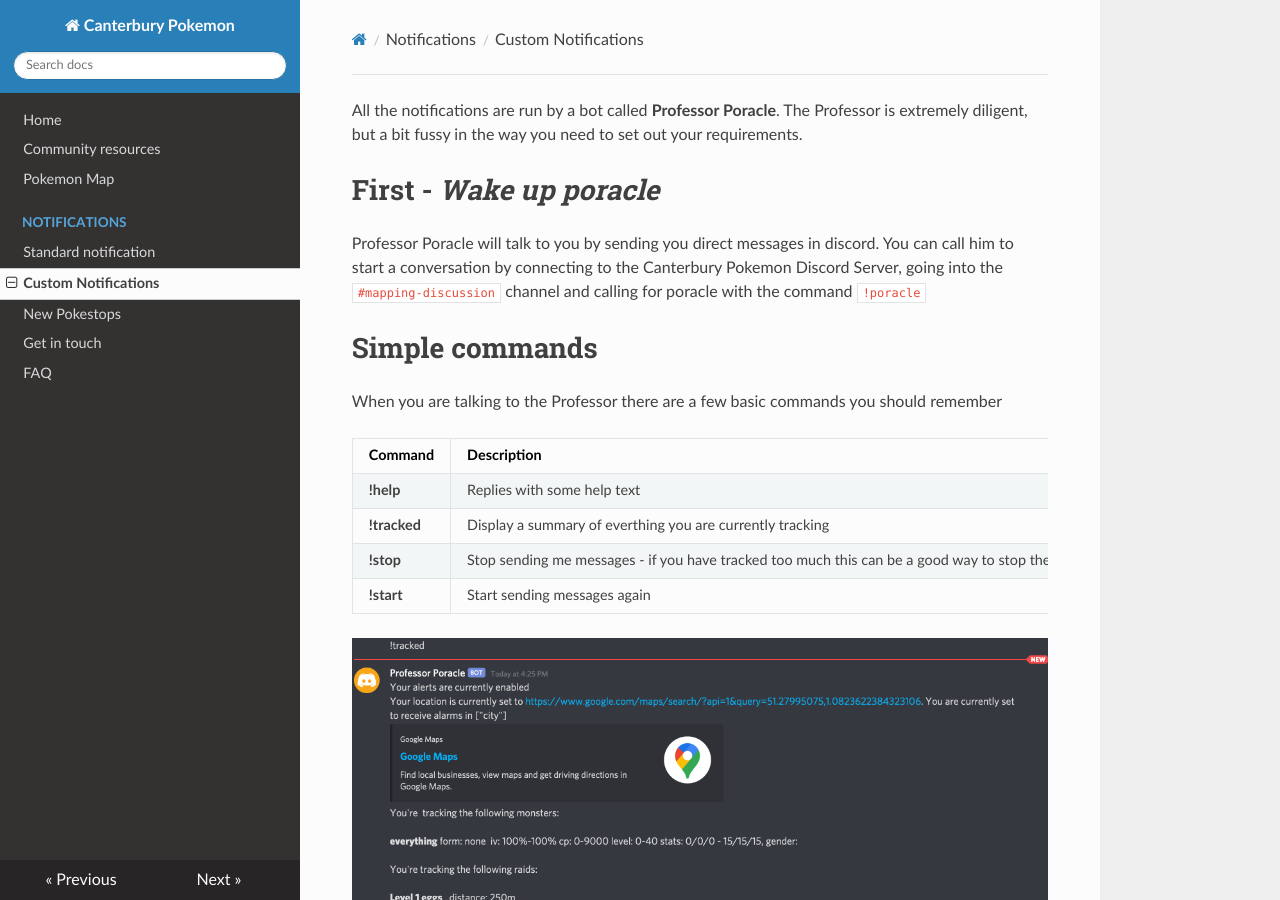
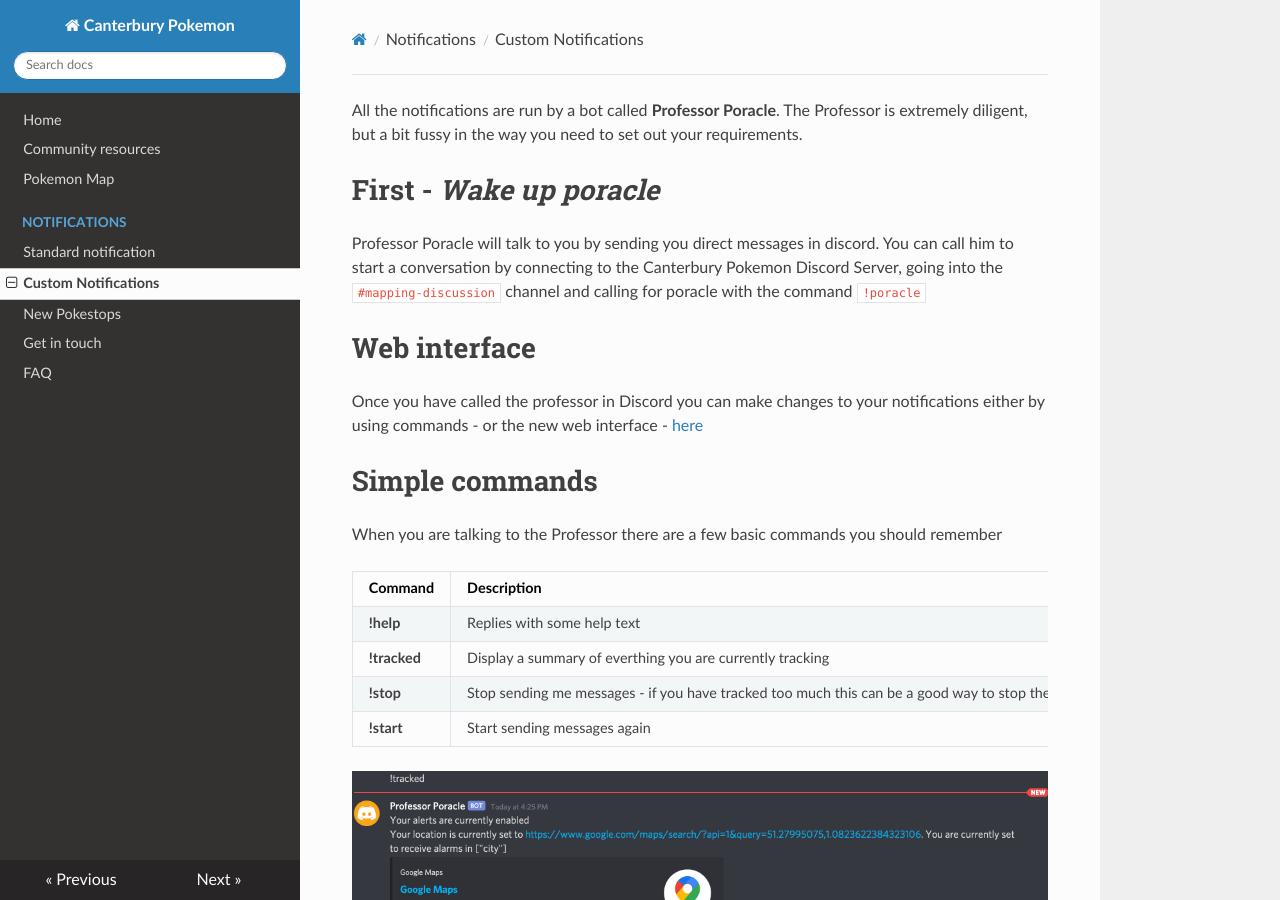
Before and after one commit to jfberry/CanterburyPokemon, an MkDocs documentation site: the page built from docs/custom-notifications.md, in a window 1280 px wide and 900 px high. Built offline with MkDocs 1.6.1, drawn with Linux system fonts in a browser that asks for light colours; nearby versions of some CDN libraries.

Commit message:
Poracle web interface

```diff
--- a/docs/custom-notifications.md
+++ b/docs/custom-notifications.md
@@ -4,6 +4,9 @@ All the notifications are run by a bot called **Professor Poracle**.  The Profes
 
 Professor Poracle will talk to you by sending you direct messages in discord.  You can call him to start a conversation by connecting to the Canterbury Pokemon Discord Server, going into the `#mapping-discussion` channel and calling for poracle with the command `!poracle`
 
+# Web interface
+
+Once you have called the professor in Discord you can make changes to your notifications either by using commands - or the new web interface - [here](https://poracle.canterburypokemon.com)
 
 # Simple commands
 
```
